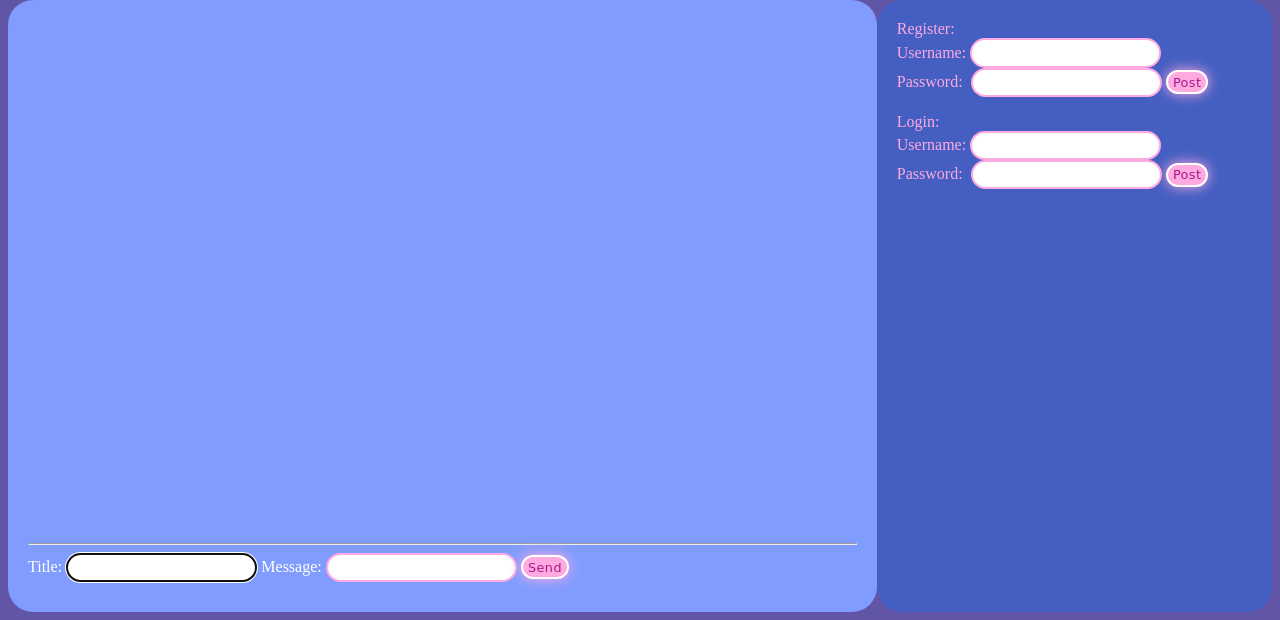
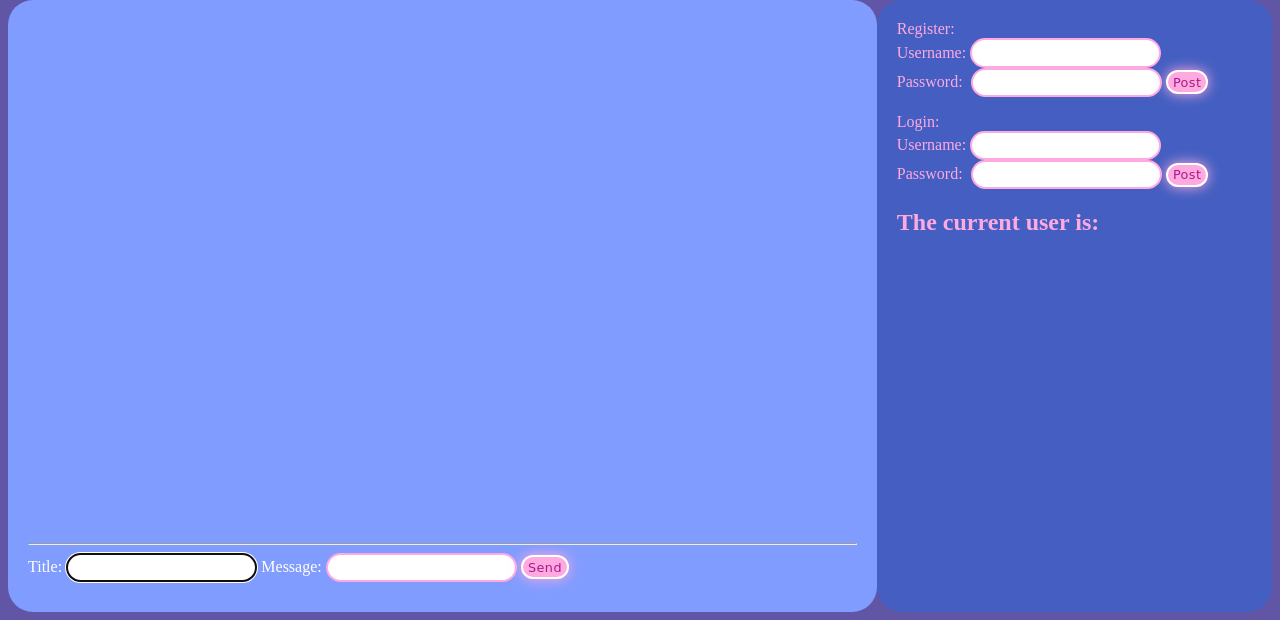
Before and after one commit to joyjoyleelee/colosseum, a Flask app: page / in a window 1280 px wide. Shown: the part 180-800 px from the top of the page. Run offline with Flask 3, Linux system fonts and the light colour scheme; data that the repository does not hold is empty; grey boxes are pictures that could not be loaded.

Commit message:
Added current user

```diff
--- a/Project 2/static/script.js
+++ b/Project 2/static/script.js
@@ -45,6 +45,7 @@
     //messageHTML += "<span id='message_" + messageId + "'>" + "<b>" + username + "</b>: " + message + "</span>";
     return messageHTML;
 }
+
 
 function clearChat() {
     const chatMessages = document.getElementById("chat-messages");
@@ -95,6 +96,22 @@
     request.send();
 }
 
+function getName() {
+  const cookies = document.cookie.split('; ');
+  let name = "";
+  for (const cookie of cookies) {
+    const [cookieName, cookieValue] = cookie.split('=');
+    if (cookieName === "username") {
+      name = cookieValue;
+    }
+  }
+  name = "The current user is: " + name;
+  let username = document.getElementById("user_display");
+  username.innerHTML = name
+  return messageHTML
+}
+
+
 function welcome() {
     document.addEventListener("keypress", function (event) {
         if (event.code === "Enter") {
@@ -108,5 +125,6 @@
     document.getElementById("title-box").focus()
 
     updateChat();
+    getName();
     setInterval(updateChat, 2000);
 }
--- a/Project 2/templates/index.html
+++ b/Project 2/templates/index.html
@@ -96,6 +96,7 @@
                 </label>
                 <input type="submit" style="font-family: cursive; background-color: #ffa9e1;" value="Post">
             </form>
+        <h2 class="username" id="user_display"> </h2>
 
 
         </div>
--- a/Project 2/web.py
+++ b/Project 2/web.py
@@ -29,6 +29,15 @@
 def home():
     response = make_response(render_template("index.html"), 200)
     response.headers["X-Content-Type-Options"] = "nosniff"
+    auth_token = request.cookies.get("auth_token", "")  # Finds the auth token from cookies
+    # BELOW finds the user from the auth token
+    authToken_hashed = hashlib.sha256(auth_token.encode('utf-8')).digest()
+    userToken = auth_token_collection.find_one({"auth_token": authToken_hashed})
+    if userToken == None:
+        response.set_cookie("username", "Guest")
+    else:
+        user = userToken["username"]
+        response.set_cookie("username", user)
     return response
 
 @app.route("/next") #next.html
@@ -179,18 +188,14 @@
     message_id = request_data.decode("utf-8")
     message_id = message_id[1:-1]
     mess = chat_collection.find_one({"id":message_id}) #Gets the message data from the message ID
-    print(f'mess{mess}')
     likes = mess["likes"] #Finds the number of likes using message id
     userLikes = mess["liked_users"] #Finds the list of users using message ID
     filter = {"id": message_id} #Temporary filter item for updating message later
     auth_token = request.cookies.get("auth_token", "") #Finds the auth token from cookies
     #BELOW finds the user from the auth token
-    print(auth_token)
     authToken_hashed = hashlib.sha256(auth_token.encode('utf-8')).digest()
     userToken = auth_token_collection.find_one({"auth_token": authToken_hashed})
-    print(f'user_token:{userToken}')
     user = userToken["username"]
-    print(f'userLikes:{userLikes}')
     if user in userLikes:
 
         userLikes.remove(user) #Removes user name from list of users
@@ -198,10 +203,7 @@
         update = {"$set":{"likes": newLikes, "liked_users": userLikes}}
         result = chat_collection.update_one(filter, update)
     else:
-        print(user)
-        print(f'userlikes before:{userLikes}')
         userLikes.append(user)  # Adds user name from list of users
-        print(f'userLikes after:{userLikes}')
         newLikes = likes + 1
         update = {"$set": {"likes": newLikes, "liked_users": userLikes}}
         result = chat_collection.update_one(filter, update)
```
